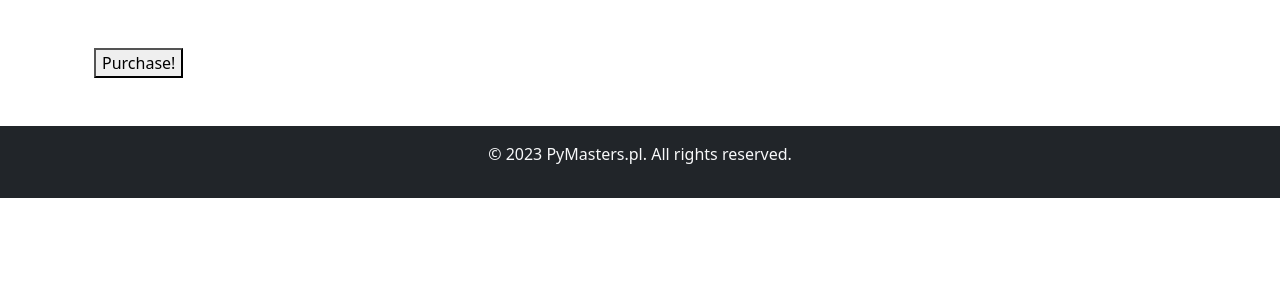
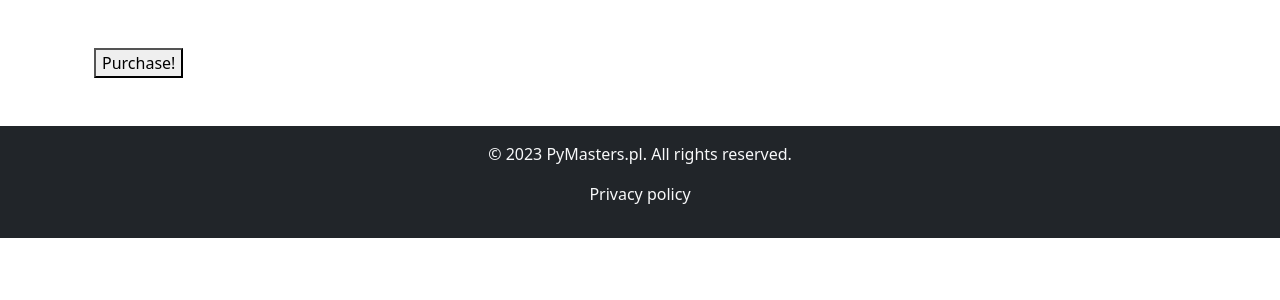
Before and after one commit to pymasterspl/Dshop, a Django app: page /payments/ in a window 1280 px wide. Shown: the part 56-356 px from the top of the page. Run offline with Django 4.2, Linux system fonts and the light colour scheme; parts of the project's set-up code (start-up, migrations or seed data) failed here and were passed over; some libraries are stand-ins or nearby versions.

Commit message:
Add link to the footer of the main page

```diff
--- a/Dshop/templates/base.html
+++ b/Dshop/templates/base.html
@@ -71,6 +71,7 @@
 
 <footer class="bg-dark text-light text-center py-3">
     <p>&copy; {{ year }} PyMasters.pl. All rights reserved.</p>
+    <p><a href="{% url 'privacy-policy' %}" class="text-decoration-none link-light">Privacy policy</a></p>
 </footer>
 
 </body>
```
